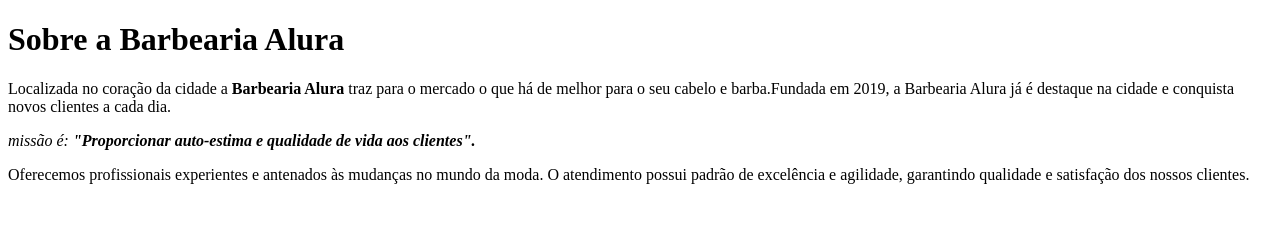
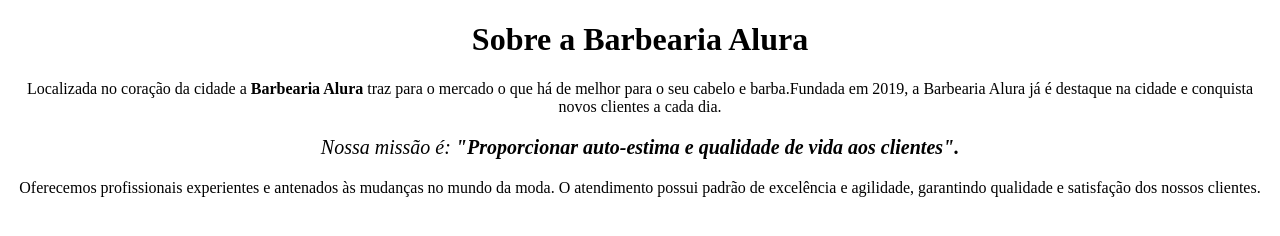
Before and after one commit to davisbanow/front_end-1trimestre, a plain HTML site: page index.html in a window 1280 px wide. Drawn offline with Linux system fonts and the light colour scheme.

Commit message:
Add files via upload

```diff
--- a/index.html
+++ b/index.html
@@ -5,12 +5,12 @@
         <title>Barbearia Alura</title>
     </head>
     <body>
-        <h1>Sobre a Barbearia Alura</h1>
+        <h1 style="text-align: center">Sobre a Barbearia Alura</h1>
 
-        <p>Localizada no coração da cidade a <strong>Barbearia Alura</strong> traz para o mercado o que há de melhor para o seu cabelo e barba.Fundada em 2019, a Barbearia Alura já é destaque na cidade e conquista novos clientes a cada dia.</p>
+        <p style="text-align: center">Localizada no coração da cidade a <strong>Barbearia Alura</strong> traz para o mercado o que há de melhor para o seu cabelo e barba.Fundada em 2019, a Barbearia Alura já é destaque na cidade e conquista novos clientes a cada dia.</p>
 
-        <p> <em> missão é: <strong>"Proporcionar auto-estima e qualidade de vida aos clientes".</strong></em></p>
+        <p style="font-size: 20px; text-align: center "><em> Nossa missão é: <strong>"Proporcionar auto-estima e qualidade de vida aos clientes".</strong></em></p>
 
-         </p>Oferecemos profissionais experientes e antenados às mudanças no mundo da moda. O atendimento possui padrão de excelência e agilidade, garantindo qualidade e satisfação dos nossos clientes.</p>
+         <p style="text-align: center">Oferecemos profissionais experientes e antenados às mudanças no mundo da moda. O atendimento possui padrão de excelência e agilidade, garantindo qualidade e satisfação dos nossos clientes.</p>
     </body>
 </html>
```
